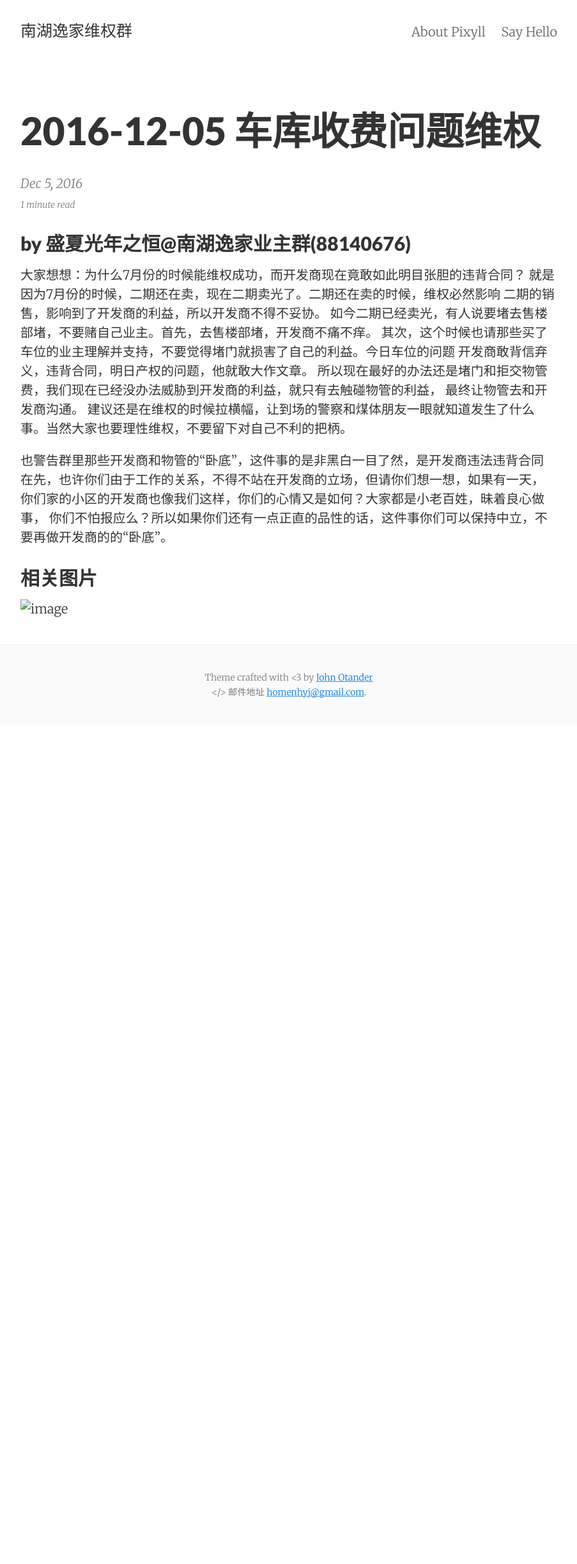
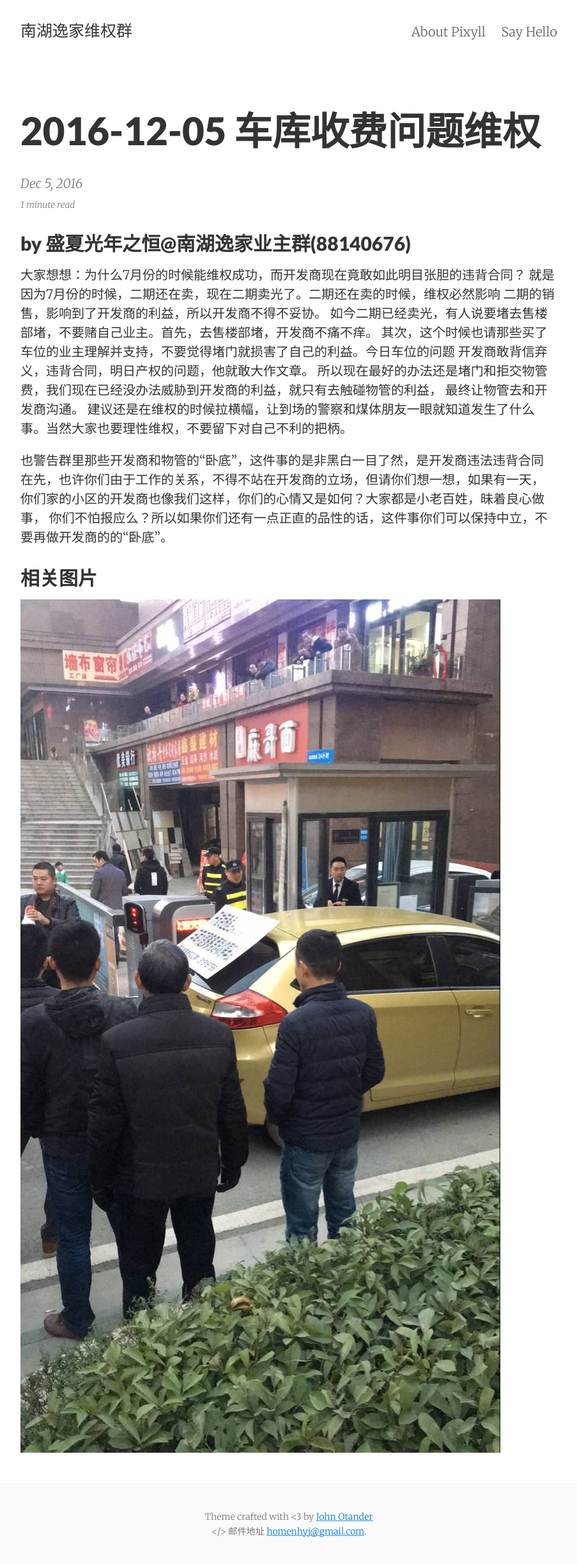
Before and after one commit to nhyj/news, a Jekyll site: the page built from _posts/2016-12-05-event.md, in a window 1280 px wide. Shown: the whole page at 64% size, without its empty margins (188-1091 px from the left). Built offline with Jekyll 4.4.1, drawn with Linux system fonts in a browser that asks for light colours; before the commit the page ends 1133 px from its top, so only the background shows below that.

Commit message:
Update 2016-12-05-event.md

```diff
--- a/_posts/2016-12-05-event.md
+++ b/_posts/2016-12-05-event.md
@@ -25,4 +25,4 @@ categories: 维权 车库 活动
 
 ## 相关图片
 
-![image](images/QQ20161205-0.jpg)
+![image](/images/QQ20161205-0.jpg)
```
